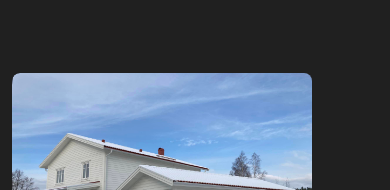
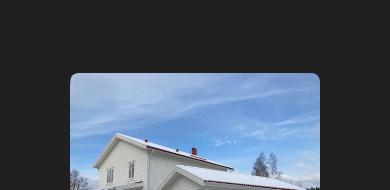
Before and after one commit to tindrasjoberg/slpWU23, a plain HTML site: page index.html in a window 390 px wide. Shown: the part 1581-1771 px from the top of the page. Drawn offline with nearby package versions, Linux system fonts and the light colour scheme.

Commit message:
gör om till flex

```diff
--- a/css/style.css
+++ b/css/style.css
@@ -282,9 +282,10 @@ header{
 
 
 .jobb-content {
-    display: grid;
-    grid-template-columns: repeat(auto-fit, minmax(250px, auto));
+    display: flex;
+    flex-wrap: wrap;
     align-items: center;
+    justify-content: center;
     gap: 2.5rem;
     margin-top: 5rem;
 }
@@ -294,6 +295,7 @@ header{
     overflow: hidden;
     border-radius: 8px;
     cursor: pointer;
+    width: 250px;
 }
 
 .kort img{
@@ -545,19 +547,4 @@ form textarea{
         top: 60px;
     }
 
-    /* .kort {
-        display: flex;
-        justify-content: center;
-    } */
-
-    .kort img{
-        width: 300px;
-        height: 200px;
-
-    }
-
-    .layer {
-        width: 300px;
-    }
-
 }
```
